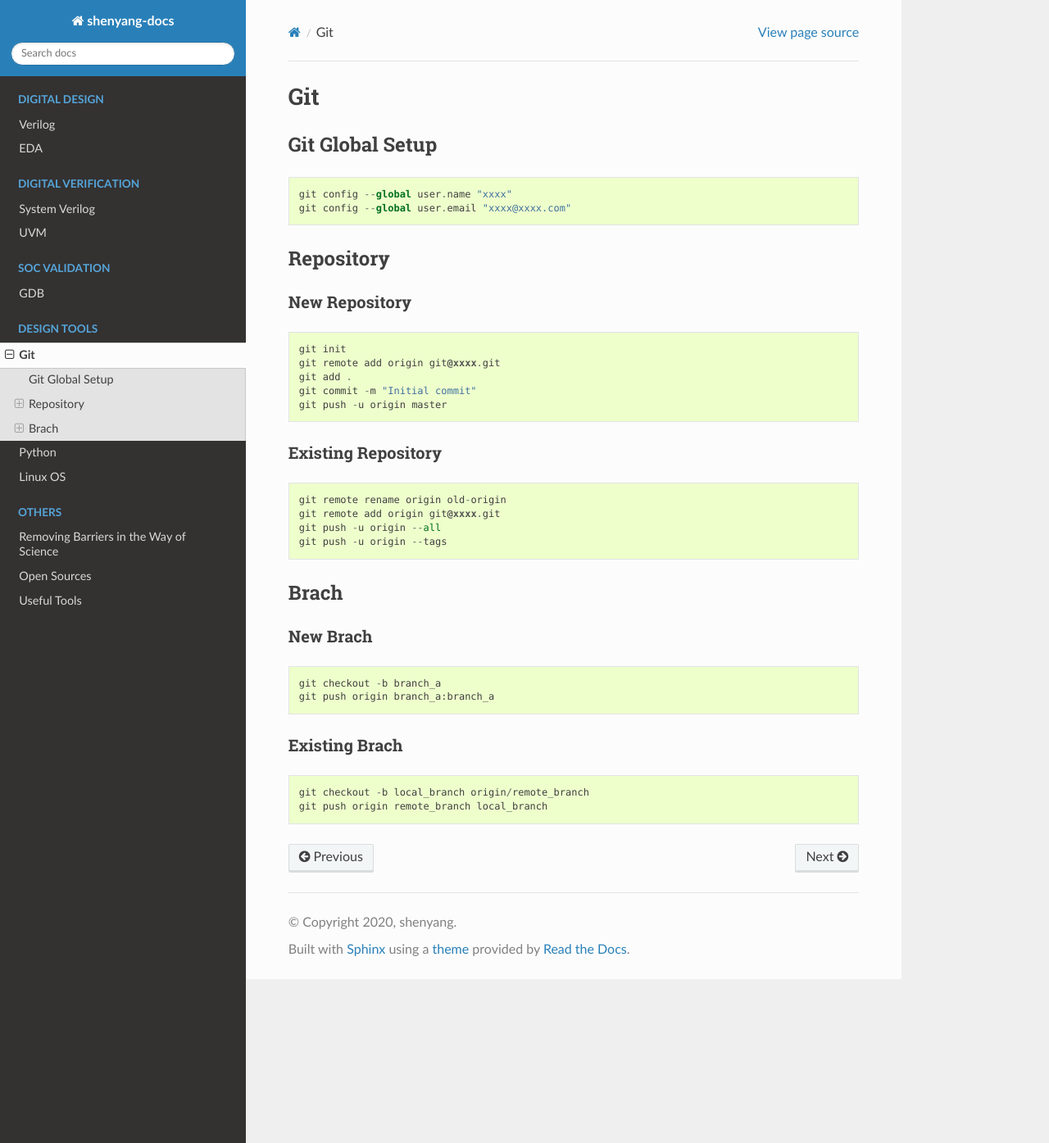
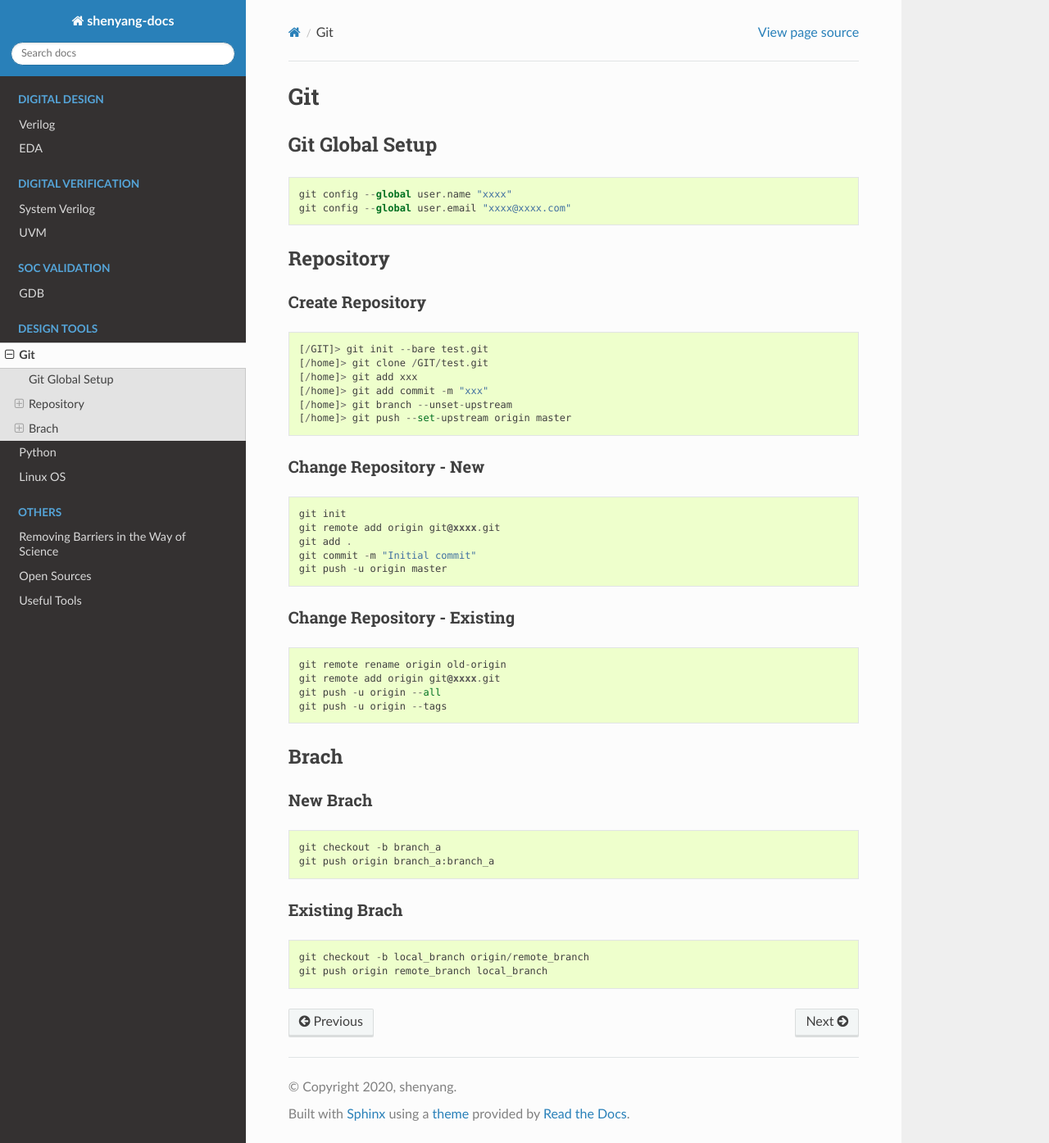
Before and after one commit to shenyang-90/shenyang-blog, a Sphinx documentation site: the page built from docs/source/git.rst, in a window 1280 px wide and 1395 px high. Shown: the whole window at 82% size. Built offline with Sphinx 7.4.7 and the Read the Docs theme 2.0.0, drawn with Linux system fonts in a browser that asks for light colours.

Commit message:
udpate git.rst

```diff
--- a/docs/source/git.rst
+++ b/docs/source/git.rst
@@ -16,8 +16,22 @@ Repository
 ----------
 
 
-New Repository
-++++++++++++++
+Create Repository
++++++++++++++++++
+
+.. code::
+
+   [/GIT]> git init --bare test.git
+   [/home]> git clone /GIT/test.git
+   [/home]> git add xxx
+   [/home]> git add commit -m "xxx"
+   [/home]> git branch --unset-upstream
+   [/home]> git push --set-upstream origin master
+
+
+
+Change Repository - New
++++++++++++++++++++++++
 
 .. code::
 
@@ -29,8 +43,8 @@ New Repository
 
 
 
-Existing Repository
-+++++++++++++++++++
+Change Repository - Existing
+++++++++++++++++++++++++++++
 
 .. code::
 
```
